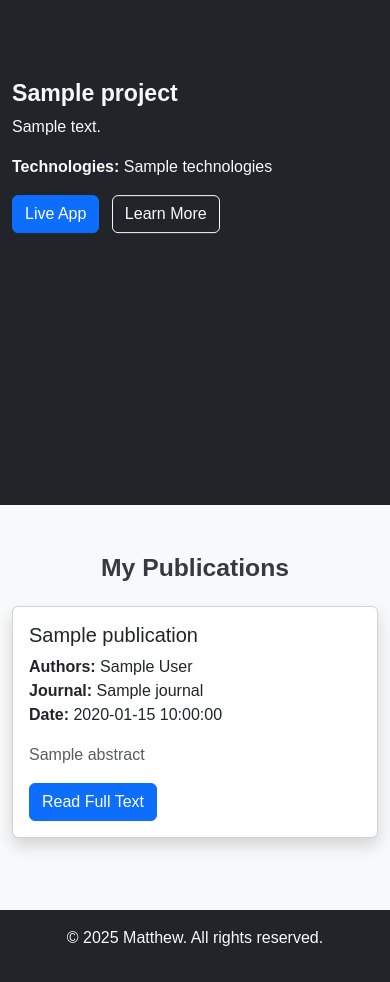
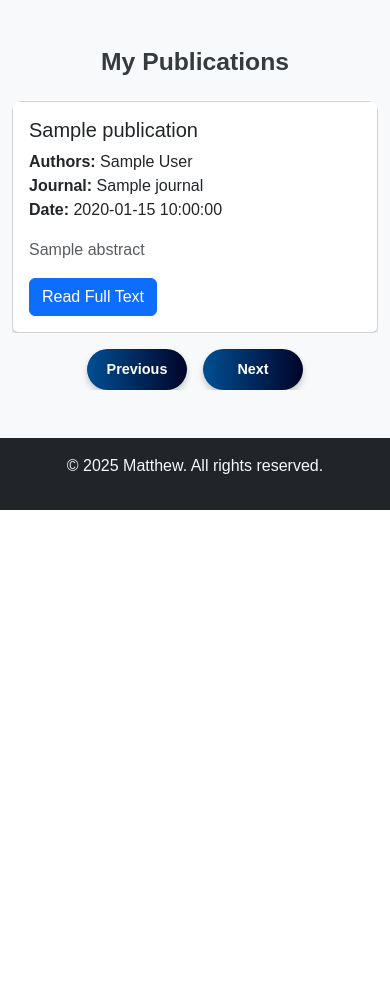
Before and after one commit to matthewlyf/Portfolio_WebApp, a Flask app: page / in a window 390 px wide. Shown: the part 4067-5049 px from the top of the page. After the commit the page ends 4577 px from the top, so only its background shows below. Run offline with Flask 3, Linux system fonts and the light colour scheme; a database or web service that is not in the repository returns one stand-in record (values such as "Sample title"); some libraries are stand-ins or nearby versions.

Commit message:
fixed navigation and adaptive layout for smaller screens

```diff
--- a/static/css/styles.css
+++ b/static/css/styles.css
@@ -85,9 +85,64 @@
 
 /* About Section */
 #about {
-    padding: 5rem 0; /* Add vertical padding */
-    background-color: #f8f9fa; /* Light background color */
-    color: #343a40; /* Dark text color */
+    padding: 5rem 0;
+    background-color: #f8f9fa;
+    color: #343a40;
+}
+
+#about h2, #about h3, #about h4 {
+    color: #212529;
+    margin-bottom: 20px;
+}
+
+/* Skills Grid */
+.skills-grid img.skill-logo {
+    height: 120px; /* Fixed height for all icons */
+    width: auto; /* Automatically scale width */
+    object-fit: contain;
+    transition: transform 0.3s ease;
+}
+
+.skills-grid img.skill-logo:hover {
+    transform: scale(1.1);
+}
+
+/* Institutes Grid */
+.institutes-grid img.institute-logo {
+    height: 100px; /* Fixed height for institute logos */
+    width: auto; /* Automatically scale width */
+    object-fit: contain;
+    transition: transform 0.3s ease, box-shadow 0.3s ease;
+    border-radius: 10px;
+}
+
+.institutes-grid img.institute-logo:hover {
+    transform: scale(1.1);
+    box-shadow: 0px 8px 15px rgba(0, 0, 0, 0.2); /* Subtle shadow on hover */
+}
+
+/* Project Section */
+#projects {
+    position: relative;
+    padding: 3rem 1rem; /* Add padding to prevent content from touching edges */
+    background: url('{{ url_for("static", filename="img/projects-bg.jpg") }}') no-repeat center center;
+    background-size: cover; /* Ensure the background scales dynamically */
+    background-attachment: scroll; /* Allow the background to scroll with the content */
+}
+
+#projects h2 {
+    margin-bottom: 3rem; /* Ensure spacing below the "My Projects" title */
+    text-align: center;
+}
+
+#projects h3 {
+    margin-top: 1.5rem;
+    margin-bottom: 1rem;
+    text-align: center; /* Consistent alignment for all screen sizes */
+}
+
+#projects .carousel-item {
+    padding: 1.5rem 0; /* Add vertical spacing within carousel items */
 }
 
 .carousel {
@@ -107,54 +162,69 @@
 }
 
 .project-description {
-    color: #f8f9fa; /* Light gray or white for contrast */
-    font-size: 1rem; /* Adjust the font size if needed */
+    color: #f8f9fa;
+    font-size: 1rem;
     margin-bottom: 1rem;
 }
 
-pre {
-    overflow-x: auto;
-    white-space: pre-wrap;
-    word-wrap: break-word;
-    font-family: 'Courier New', Courier, monospace;
-    font-size: 0.9rem;
-    max-height: 400px;
-}
+/* Custom Carousel */
 .custom-carousel {
     position: relative;
-  height: 600px; /* Set the fixed height for the background */
-  overflow: hidden; /* Prevent content overflow */
+    overflow: hidden;
 }
 
 .carousel-items {
-  position: absolute;
-  top: 50%;
-  left: 50%;
-  transform: translate(-50%, -50%);
+    position: relative;
     width: 100%;
-  height: auto; /* Ensure content fits dynamically */
+    height: auto;
 }
 
 .carousel-item {
     min-width: 100%;
-  flex-shrink: 0;
     display: none;
 }
 
 .carousel-item.active {
     display: block;
 }
+
 .carousel-inner img {
     height: 400px; /* Set the fixed height */
-    object-fit: contain; /* Scale the image to fit within the container while maintaining aspect ratio */
-    width: 100%; /* Ensure the image spans the width of its container */
+    object-fit: contain;
+    width: 100%;
+}
+
+/* Carousel Controls Below Card */
+.carousel-controls {
+    justify-content: center; /* Center-align the controls */
+    gap: 1rem; /* Add spacing between buttons */
+    margin-top: 1rem; /* Add spacing above the controls */
+}
+
+.carousel-controls .btn {
+    min-width: 120px; /* Slightly wider buttons */
+    font-size: 1rem; /* Adjust button font size */
+    padding: 0.6rem 1.2rem; /* Comfortable padding */
+    border-radius: 50px; /* Rounded pill shape */
+    border: none; /* Remove border */
+    background: linear-gradient(to right, #004e92, #000428); /* Gradient background */
+    color: #fff; /* White text */
+    font-weight: bold; /* Bold text for better readability */
+    box-shadow: 0px 4px 6px rgba(0, 0, 0, 0.2); /* Subtle shadow */
+    transition: all 0.3s ease; /* Smooth hover transition */
+}
+
+.carousel-controls .btn:hover {
+    background: linear-gradient(to right, #000428, #004e92); /* Reverse gradient */
+    transform: scale(1.05); /* Slight zoom */
+    box-shadow: 0px 8px 12px rgba(0, 0, 0, 0.3); /* Stronger shadow on hover */
 }
 
 /* Publications Section */
 #publications {
-    padding: 5rem 0; /* Add vertical padding */
-    background-color: #f8f9fa; /* Light background */
-    color: #343a40; /* Dark text */
+    padding: 5rem 0;
+    background-color: #f8f9fa;
+    color: #343a40;
 }
 
 /* Footer */
@@ -164,39 +234,43 @@
     text-align: center;
     padding: 20px 0;
 }
-/* About Section */
-#about {
-    background-color: #f8f9fa;
-    color: #343a40;
+
+/* Responsive Design */
+@media (max-width: 768px) {
+    #hero {
+        padding: 2rem 1rem;
     }
 
-#about h2, #about h3, #about h4 {
-    color: #212529;
-    margin-bottom: 20px;
+    #projects {
+        padding: 2rem 1rem;
+        background-size: contain;
     }
 
-/* Skills Grid */
-.skills-grid img.skill-logo {
-    height: 120px; /* Fixed height for all icons */
-    width: auto; /* Automatically scale width to maintain aspect ratio */
-    object-fit: contain; /* Ensure logos do not distort */
-    transition: transform 0.3s ease; /* Smooth hover effect */
+    #projects h2 {
+        font-size: 1.75rem;
+        margin-bottom: 1.5rem;
     }
 
-.skills-grid img.skill-logo:hover {
-    transform: scale(1.1); /* Slight zoom on hover */
+    #projects h3 {
+        font-size: 1.25rem;
+        margin-top: 1rem;
     }
 
-/* Institutes Grid */
-.institutes-grid img.institute-logo {
-    height: 100px; /* Fixed height for institute logos */
-    width: auto; /* Automatically scale width */
-    object-fit: contain;
-    transition: transform 0.3s ease, box-shadow 0.3s ease;
-    border-radius: 10px;
+    #projects .btn {
+        font-size: 0.9rem;
+        padding: 0.4rem 1rem;
     }
 
-.institutes-grid img.institute-logo:hover {
-    transform: scale(1.1);
-    box-shadow: 0px 8px 15px rgba(0, 0, 0, 0.2); /* Subtle shadow on hover */
+    .skills-grid img.skill-logo {
+        height: 100px; /* Reduce icon size on smaller screens */
     }
+
+    .institutes-grid img.institute-logo {
+        height: 80px; /* Reduce institute logo size */
+    }
+
+    .carousel-controls .btn {
+        min-width: 100px; /* Adjust width for smaller screens */
+        font-size: 0.9rem; /* Slightly smaller text */
+    }
+}
--- a/templates/index.html
+++ b/templates/index.html
@@ -115,6 +115,7 @@
 
 
 
+<!-- Projects Section -->
 <section id="projects" class="py-5 bg-dark text-light">
     <div class="container">
         <h2 class="text-center fw-bold mb-4">My Projects</h2>
@@ -124,11 +125,13 @@
                 <div class="carousel-item {% if loop.first %}active{% endif %}">
                     <div class="row align-items-center">
                         <!-- Project Details -->
-                        <div class="col-md-6">
-                            <h3 class="fw-bold">{{ project.title }}</h3>
-                            <p class="text-light">{{ project.description }}</p>
-                            <p><strong>Technologies:</strong> {{ project.technologies }}</p>
-                            <div>
+                        <div class="col-md-6 col-sm-12 mb-4">
+                            <h3 class="fw-bold text-light text-center text-md-start">{{ project.title }}</h3>
+                            <p class="text-light text-center text-md-start">{{ project.description }}</p>
+                            <p class="text-light text-center text-md-start">
+                                <strong>Technologies:</strong> {{ project.technologies }}
+                            </p>
+                            <div class="d-flex justify-content-center justify-content-md-start">
                                 {% if project.live_link %}
                                 <a href="{{ project.live_link }}" class="btn btn-primary me-2" target="_blank">Live App</a>
                                 {% endif %}
@@ -166,11 +169,16 @@
                 </div>
                 {% endfor %}
             </div>
-            <!-- Outer Controls -->
-            <div class="d-flex justify-content-between mt-4">
-                <button id="prevBtn" class="btn btn-outline-light">Previous</button>
-                <button id="nextBtn" class="btn btn-outline-light">Next</button>
         </div>
+
+        <!-- Outer Controls Below Cards -->
+        <div class="d-flex carousel-controls mt-4">
+            <button id="prevBtn" class="btn" type="button" data-bs-target="#projectsCarousel" data-bs-slide="prev">
+                Previous
+            </button>
+            <button id="nextBtn" class="btn" type="button" data-bs-target="#projectsCarousel" data-bs-slide="next">
+                Next
+            </button>
         </div>
     </div>
 </section>
@@ -180,10 +188,14 @@
 <section id="publications" class="py-5 bg-light">
     <div class="container">
         <h2 class="text-center fw-bold mb-4">My Publications</h2>
-        <div class="row">
+        <div id="publicationsCarousel" class="carousel slide" data-bs-ride="carousel">
+            <!-- Carousel Items -->
+            <div class="carousel-inner">
                 {% for publication in publications %}
-            <div class="col-md-6">
-                <div class="card bg-white text-dark shadow mb-4">
+                <div class="carousel-item {% if loop.first %}active{% endif %}">
+                    <div class="row justify-content-center">
+                        <div class="col-md-8">
+                            <div class="card bg-white text-dark shadow">
                                 <div class="card-body">
                                     <h5 class="card-title">{{ publication.title }}</h5>
                                     <p class="card-text">
@@ -196,10 +208,27 @@
                                 </div>
                             </div>
                         </div>
+                    </div>
+                </div>
                 {% endfor %}
+            </div>
+
+            <!-- Outer Controls -->
+            <div class="d-flex carousel-controls">
+                <button class="btn" type="button" data-bs-target="#publicationsCarousel" data-bs-slide="prev">
+                    Previous
+                </button>
+                <button class="btn" type="button" data-bs-target="#publicationsCarousel" data-bs-slide="next">
+                    Next
+                </button>
+            </div>
         </div>
     </div>
 </section>
+
+
+
+
 <script>
 console.log("JavaScript is loaded!");
 document.querySelectorAll('a[href^="#"]').forEach(anchor => {
```
Lines whose indentation alone changed are shown as unchanged.
